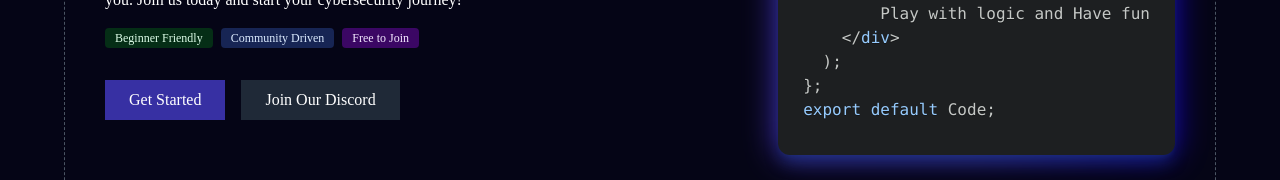
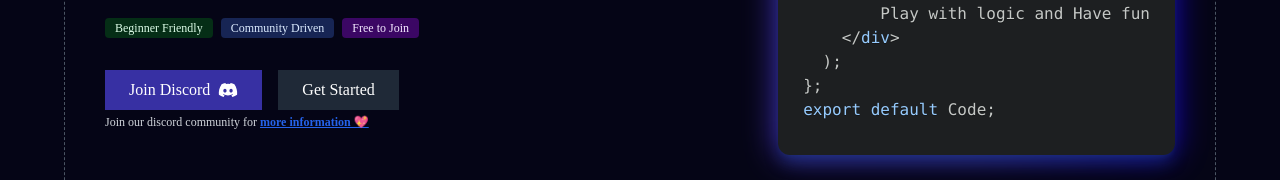
Before and after one commit to devit7/coder-ctf, a React (Vite) app: page / in a window 1280 px wide. Shown: the part 304-484 px from the top of the page. Built offline with nearby package versions, Linux system fonts and the light colour scheme; no server answers; a web font is replaced by a local one.

Commit message:
analityc

```diff
--- a/package.json
+++ b/package.json
@@ -24,6 +24,7 @@
     "@tabler/icons-react": "^3.30.0",
     "@tanstack/react-query": "^5.69.0",
     "@types/react-syntax-highlighter": "^15.5.13",
+    "@vercel/analytics": "^1.5.0",
     "axios": "^1.8.4",
     "class-variance-authority": "^0.7.1",
     "clsx": "^2.1.1",
--- a/src/main.tsx
+++ b/src/main.tsx
@@ -5,11 +5,13 @@
 import "@fontsource/unifont/400.css";
 import App from './App.tsx'
 import { BrowserRouter } from 'react-router'
+import { Analytics } from "@vercel/analytics/react"
 
 createRoot(document.getElementById('root')!).render(
   <StrictMode>
     <ThemeProvider defaultTheme="dark" storageKey="vite-ui-theme">
       <BrowserRouter>
+          <Analytics />
           <App />
       </BrowserRouter>
     </ThemeProvider>
--- a/src/pages/Home.tsx
+++ b/src/pages/Home.tsx
@@ -31,18 +31,29 @@
               </span>
             </div>
             <div className="flex flex-row items-center mt-8 gap-4">
-              <button className="  bg-indigo-800 text-white px-6 py-2 rounded-md hover:bg-blue-600">
+              <a
+                href="https://discord.gg/coderctf"
+                target="_blank"
+                rel="noopener noreferrer"
+                className="inline-block bg-indigo-800  text-white px-6 py-2 rounded-md hover:bg-indigo-600 transition-colors"
+              >
+                <div className="flex items-center space-x-2">
+                  <span>Join Discord</span>
+                  <svg className="w-5 h-5 ml-1" xmlns="http://www.w3.org/2000/svg" viewBox="0 0 640 512" fill="currentColor">
+                    <path d="M524.5 69.8a1.5 1.5 0 0 0 -.8-.7A485.1 485.1 0 0 0 404.1 32a1.8 1.8 0 0 0 -1.9 .9 337.5 337.5 0 0 0 -14.9 30.6 447.8 447.8 0 0 0 -134.4 0 309.5 309.5 0 0 0 -15.1-30.6 1.9 1.9 0 0 0 -1.9-.9A483.7 483.7 0 0 0 116.1 69.1a1.7 1.7 0 0 0 -.8 .7C39.1 183.7 18.2 294.7 28.4 404.4a2 2 0 0 0 .8 1.4A487.7 487.7 0 0 0 176 479.9a1.9 1.9 0 0 0 2.1-.7A348.2 348.2 0 0 0 208.1 430.4a1.9 1.9 0 0 0 -1-2.6 321.2 321.2 0 0 1 -45.9-21.9 1.9 1.9 0 0 1 -.2-3.1c3.1-2.3 6.2-4.7 9.1-7.1a1.8 1.8 0 0 1 1.9-.3c96.2 43.9 200.4 43.9 295.5 0a1.8 1.8 0 0 1 1.9 .2c2.9 2.4 6 4.9 9.1 7.2a1.9 1.9 0 0 1 -.2 3.1 301.4 301.4 0 0 1 -45.9 21.8 1.9 1.9 0 0 0 -1 2.6 391.1 391.1 0 0 0 30 48.8 1.9 1.9 0 0 0 2.1 .7A486 486 0 0 0 610.7 405.7a1.9 1.9 0 0 0 .8-1.4C623.7 277.6 590.9 167.5 524.5 69.8zM222.5 337.6c-29 0-52.8-26.6-52.8-59.2S193.1 219.1 222.5 219.1c29.7 0 53.3 26.8 52.8 59.2C275.3 311 251.9 337.6 222.5 337.6zm195.4 0c-29 0-52.8-26.6-52.8-59.2S388.4 219.1 417.9 219.1c29.7 0 53.3 26.8 52.8 59.2C470.7 311 447.5 337.6 417.9 337.6z" />
+                  </svg>
+                </div>
+              </a>
+              <button className="bg-gray-800 text-white px-6 py-2 rounded-md  hover:bg-gray-700 transition-colors">
                 Get Started
               </button>
-              <a
-                href="https://discord.gg/your-discord-link"
+            </div>
+            <span className="mt-1 text-xs text-gray-400">
+              <span className="text-gray-300">Join our discord community for </span>
+              <a href="https://discord.gg/coderctf"
                 target="_blank"
-                rel="noopener noreferrer"
-                className=" inline-block bg-gray-800 text-white px-6 py-2 rounded-md hover:bg-gray-700"
-              >
-                Join Our Discord
-              </a>
-            </div>
+                rel="noopener noreferrer" className="text-blue-600 underline font-semibold">more information 💖</a>
+            </span>
           </div>
           <div className=" md:flex hidden justify-end items-center">
             <Code />
```
Also changed, not shown: 1 other file (tests, documents, lock files or other folders).
